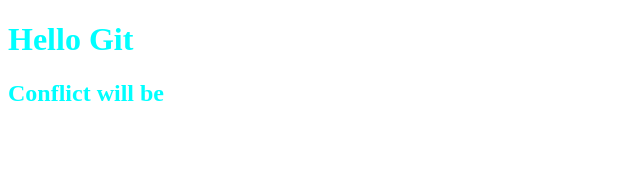
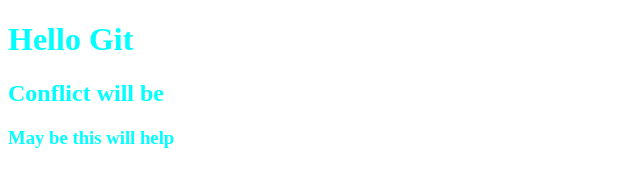
Before and after one commit to alextes90/git-course, a plain HTML site: page index.html in a window 1280 px wide. Shown: the whole page, without its empty margins (0-640 px from the left). Drawn offline with Linux system fonts and the light colour scheme.

Commit message:
docs: change index.html

```diff
--- a/index.html
+++ b/index.html
@@ -14,5 +14,6 @@
   <body>
     <h1>Hello Git</h1>
     <h2>Conflict will be</h2>
+    <h3>May be this will help</h3>
   </body>
 </html>
```
